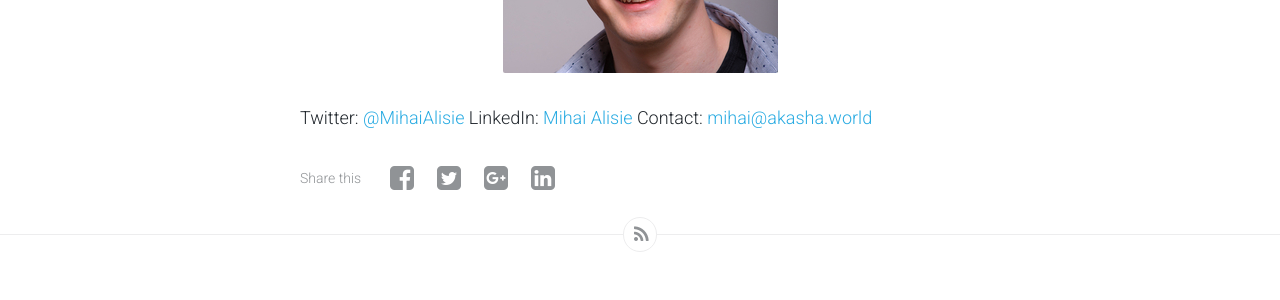
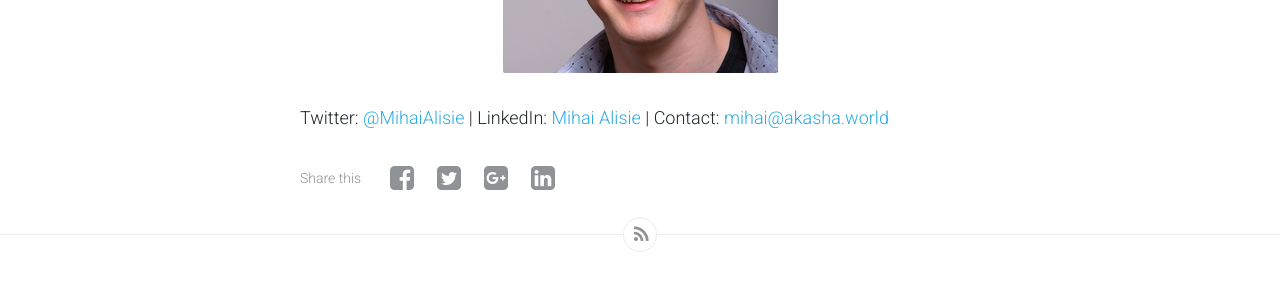
Before and after one commit to AKASHAorg/blog.akasha.world, a Jekyll site: the page built from _posts/2016-05-03-unveiling-akasha.md, in a window 1280 px wide and 900 px high, scrolled down 9547 px. Shown: the part 435-735 px from the top of the window. Built offline with Jekyll 4.4.1, drawn with Linux system fonts in a browser that asks for light colours; comment, search, counter and statistics services are not loaded.

```diff
--- a/_posts/2016-05-03-unveiling-akasha.md
+++ b/_posts/2016-05-03-unveiling-akasha.md
@@ -141,6 +141,6 @@ In the early days of Ethereum, Mihai leaded the Swiss efforts to establish the b
 
 ![Mihai Alisie]({{ site.baseurl }}/content/images/Mihai275x.jpg)
 
-Twitter: [@MihaiAlisie](https://twitter.com/MihaiAlisie){:target="_blank"}
-LinkedIn: [Mihai Alisie](https://www.linkedin.com/in/mihaialisie){:target="_blank"}
+Twitter: [@MihaiAlisie](https://twitter.com/MihaiAlisie){:target="_blank"} |
+LinkedIn: [Mihai Alisie](https://www.linkedin.com/in/mihaialisie){:target="_blank"} |
 Contact: [mihai@akasha.world](mailto:mihai@akasha.world)
```
